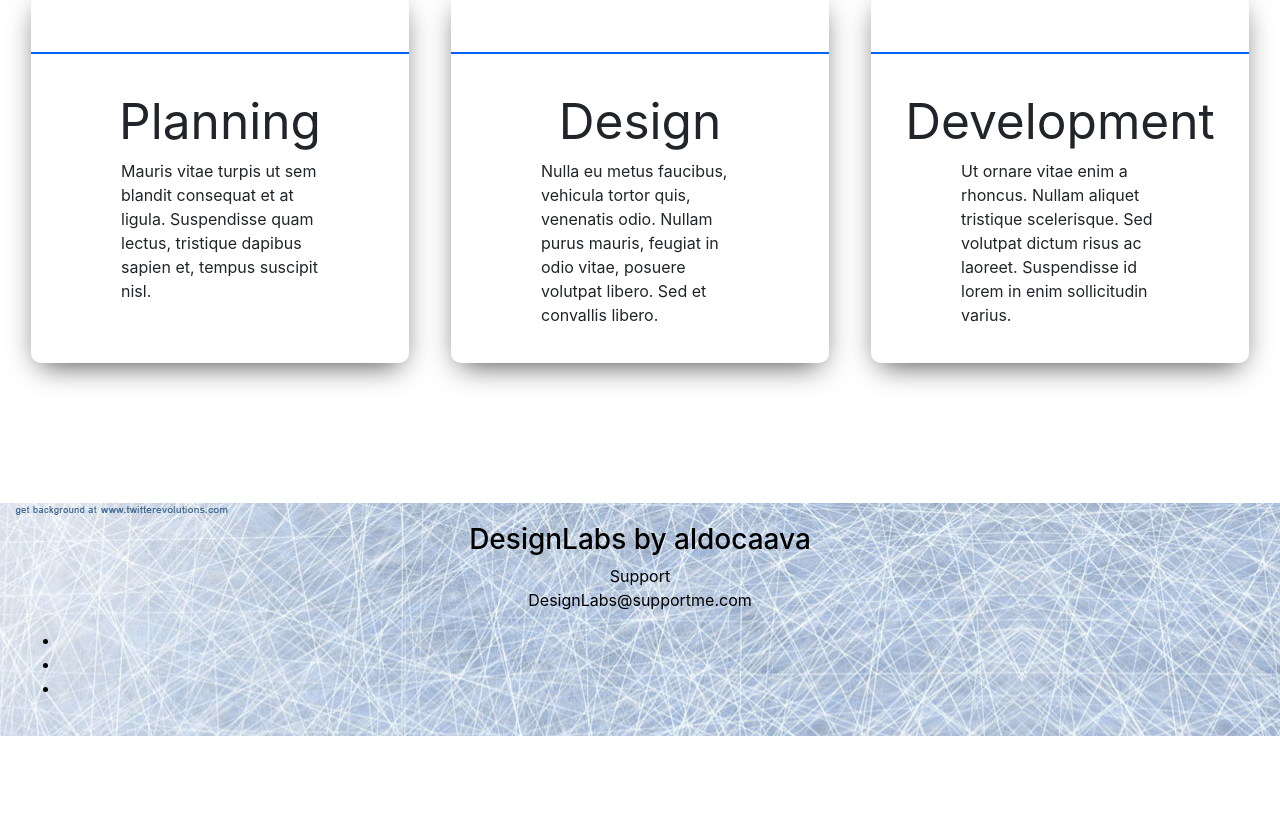
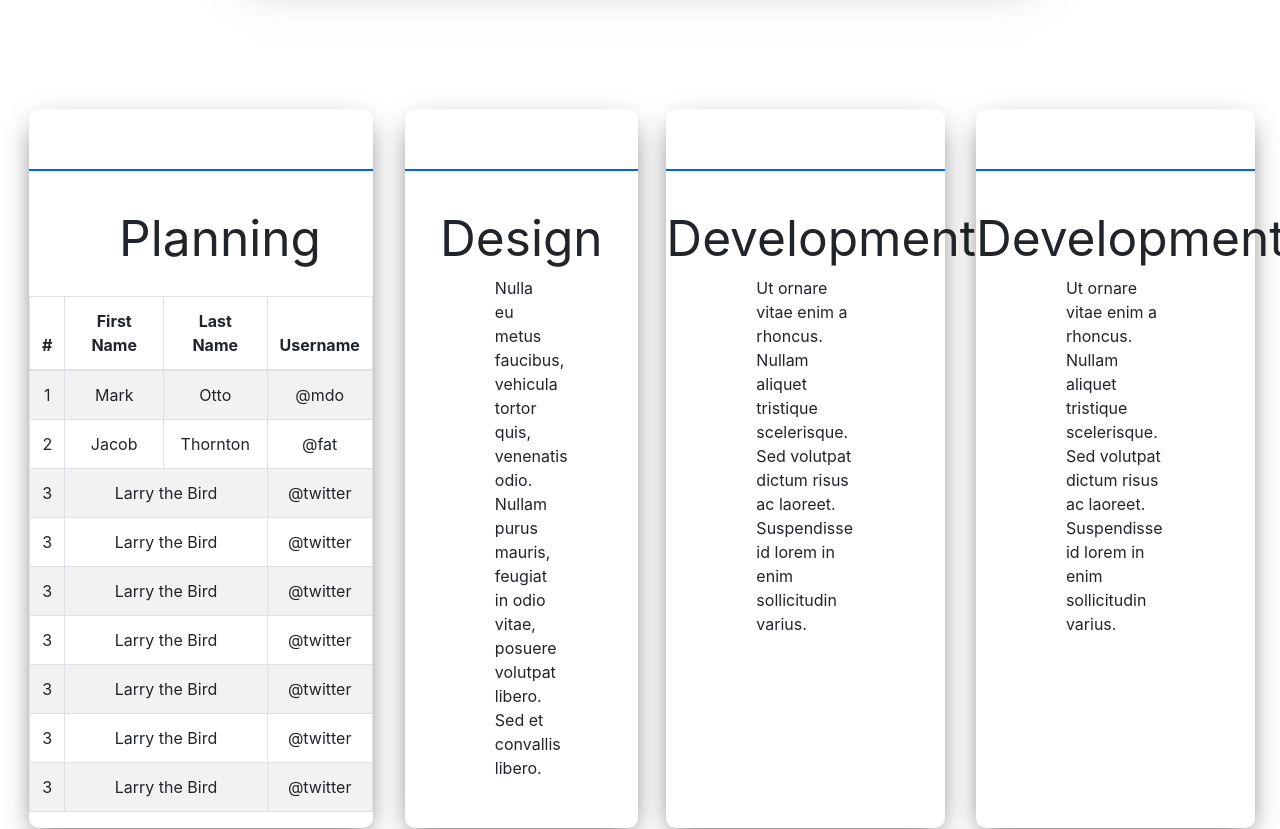
Before and after one commit to nehamallama/NHL, a React (Create React App) app: page / in a window 1280 px wide. Shown: the part 1674-2503 px from the top of the page. Before the commit the page ends 2410 px from the top, so only its background shows below. Built offline with nearby package versions, Linux system fonts and the light colour scheme; no server answers.

Commit message:
adding data from nhl api

```diff
--- a/package.json
+++ b/package.json
@@ -3,6 +3,7 @@
   "version": "0.1.0",
   "private": true,
   "dependencies": {
+    "axios": "^0.19.0",
     "bootstrap": "^4.3.1",
     "radium": "^0.25.2",
     "react": "^16.8.6",
--- a/src/App.js
+++ b/src/App.js
@@ -17,6 +17,7 @@ import Header from "./components/Header";
 import Video from "./components/Video";
 import Main from "./components/Main";
 import Footer from "./components/Footer";
+import RecentGameList from "./components/RecentGameList";
 
 
 
--- a/src/components/Footer.js
+++ b/src/components/Footer.js
@@ -11,8 +11,8 @@ export default class Footer extends React.PureComponent {
         return (
 
             <footer>
-                <h3>DesignLabs by aldocaava</h3>
-                <p>Support <br/> DesignLabs@supportme.com</p>
+                <h3>NHL</h3>
+                <p>Support <br/>@LLama</p>
                 <ul>
                     <li><a href="#"><i className="fab fa-facebook-f"></i></a></li>
                     <li><a href="#"><i className="fab fa-twitter"></i></a></li>
--- a/src/components/Main.js
+++ b/src/components/Main.js
@@ -1,16 +1,47 @@
 import React, { Component } from 'react';
 import Caro from "./Caro";
+import axios from "axios";
+import {
+    Table
+
+
+} from 'react-bootstrap';
 import Video from "./Video";
 
 
 export default class Main extends Component {
+    state = {
+        latest: ""
+    }
+
+    async componentDidMount() {
+
+        const url = ('https://statsapi.web.nhl.com/api/v1/standings');
+        const response = await (fetch(url));
+        const data = await response.json();
+        const here = await data.records;
+        console.log(here);
+
+
+        this.setState({latest: here})
+
+    }
+
+
+
     render() {
+
+
+
         return (
             <main>
 
 
                 <section className="intro">
-                    <h2>About Us</h2>
+                    <h2 > about </h2>
+                    <div>
+
+                    </div>
                     <div>
                         <p>Lorem ipsum dolor sit amet, consectetur adipiscing elit. Quisque vel gravida nisi. Vestibulum ac consequat lorem. In in mi massa. Donec ut tellus sit amet sem ornare fermentum at et nunc. Pellentesque ac elementum metus. Praesent non venenatis lacus. In sagittis urna in nulla sagittis mattis.</p>
                     </div>
@@ -24,12 +55,72 @@ export default class Main extends Component {
                         <div className="service-one">
                             <p className="service-icon"><i className="far fa-calendar-alt"></i></p>
                             <p className="service-title">Planning</p>
-                            <p>Mauris vitae turpis ut sem blandit consequat et at ligula. Suspendisse quam lectus, tristique dapibus sapien et, tempus suscipit nisl.</p>
+
+                                <Table striped bordered hover>
+                                    <thead>
+                                    <tr>
+                                        <th>#</th>
+                                        <th>First Name</th>
+                                        <th>Last Name</th>
+                                        <th>Username</th>
+                                    </tr>
+                                    </thead>
+                                    <tbody>
+                                    <tr>
+                                        <td>1</td>
+                                        <td>Mark</td>
+                                        <td>Otto</td>
+                                        <td>@mdo</td>
+                                    </tr>
+                                    <tr>
+                                        <td>2</td>
+                                        <td>Jacob</td>
+                                        <td>Thornton</td>
+                                        <td>@fat</td>
+                                    </tr>
+                                    <tr>
+                                        <td>3</td>
+                                        <td colSpan="2">Larry the Bird</td>
+                                        <td>@twitter</td>
+                                    </tr><tr>
+                                        <td>3</td>
+                                        <td colSpan="2">Larry the Bird</td>
+                                        <td>@twitter</td>
+                                    </tr><tr>
+                                        <td>3</td>
+                                        <td colSpan="2">Larry the Bird</td>
+                                        <td>@twitter</td>
+                                    </tr><tr>
+                                        <td>3</td>
+                                        <td colSpan="2">Larry the Bird</td>
+                                        <td>@twitter</td>
+                                    </tr><tr>
+                                        <td>3</td>
+                                        <td colSpan="2">Larry the Bird</td>
+                                        <td>@twitter</td>
+                                    </tr><tr>
+                                        <td>3</td>
+                                        <td colSpan="2">Larry the Bird</td>
+                                        <td>@twitter</td>
+                                    </tr><tr>
+                                        <td>3</td>
+                                        <td colSpan="2">Larry the Bird</td>
+                                        <td>@twitter</td>
+                                    </tr>
+                                    </tbody>
+                                </Table>
+
                         </div>
                         <div className="service-two">
                             <p className="service-icon"><i className="fas fa-crop"></i></p>
                             <p className="service-title">Design</p>
                             <p>Nulla eu metus faucibus, vehicula tortor quis, venenatis odio. Nullam purus mauris, feugiat in odio vitae, posuere volutpat libero. Sed et convallis libero.</p>
+
+                        </div>
+                        <div className="service-three">
+                            <p className="service-icon"><i className="fas fa-code"></i></p>
+                            <p className="service-title">Development</p>
+                            <p>Ut ornare vitae enim a rhoncus. Nullam aliquet tristique scelerisque. Sed volutpat dictum risus ac laoreet. Suspendisse id lorem in enim sollicitudin varius.</p>
 
                         </div>
                         <div className="service-three">
--- /dev/null
+++ b/src/components/RecentGameList.js
@@ -0,0 +1,34 @@
+import React, { Component } from 'react';
+import axios from "axios";
+import Main from "./Main";
+
+export default class RecentGameList extends Component {
+
+    constructor(props) {
+        super(props);
+
+
+    }
+    componentDidMount() {
+
+        axios.get('https://nhl-score-api.herokuapp.com/api/scores/latest')
+            .then(response => {
+                this.setState({
+                    latest: response.data
+                })
+
+            })
+    }
+
+
+
+
+    render() {
+        // console.log("fuck" + this.latest);
+        return (
+            <Main data={this.state.latest}/>
+
+
+        );
+    }
+}
--- a/src/index.css
+++ b/src/index.css
@@ -240,7 +240,7 @@ main section div p {
 div.services {
   display: grid;
   height: auto;
-  grid-template-columns: repeat(3,1fr);
+  grid-template-columns: repeat(4,1fr);
   padding: 10px;
 
 }
```
Also changed, not shown: 1 other file (tests, documents, lock files or other folders).
